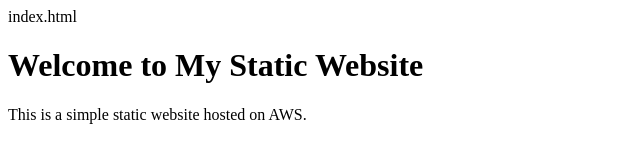
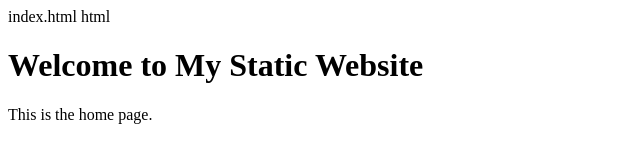
Before and after one commit to aisshkn/AWS-Static-Website, a plain HTML site: page index.html in a window 1280 px wide. Shown: the whole page, without its empty margins (0-640 px from the left). Drawn offline with Linux system fonts and the light colour scheme.

Commit message:
Update index.html

```diff
--- a/index.html
+++ b/index.html
@@ -1,15 +1,14 @@
 index.html
+html
 <!DOCTYPE html>
 <html lang="en">
 <head>
     <meta charset="UTF-8">
     <meta name="viewport" content="width=device-width, initial-scale=1.0">
     <title>My Static Website</title>
-    <link rel="stylesheet" href="styles/style.css">
 </head>
 <body>
     <h1>Welcome to My Static Website</h1>
-    <p>This is a simple static website hosted on AWS.</p>
-    <script src="scripts/script.js"></script>
+    <p>This is the home page.</p>
 </body>
 </html>
```
